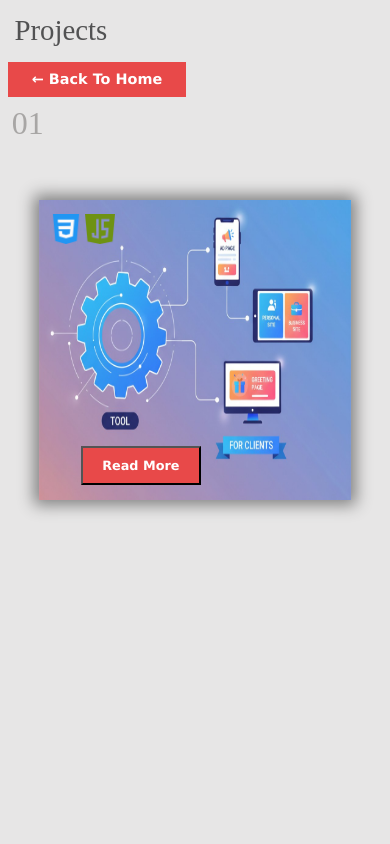
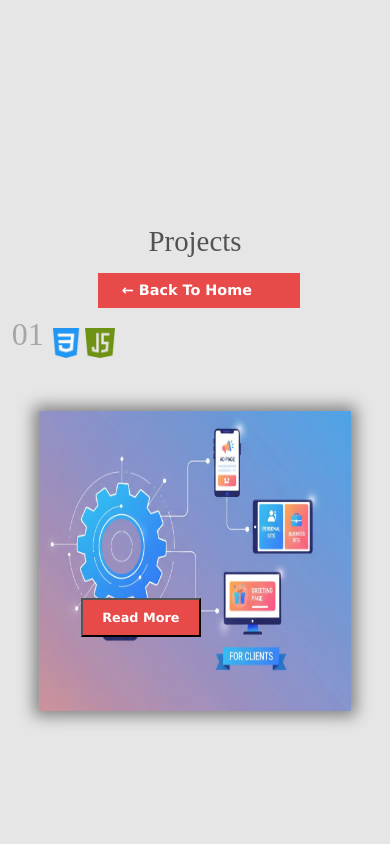
Before and after one commit to AshishGangwar-123/Portfolio, a plain HTML site: page project.html in a window 390 px wide. Shown: the top 844 px of the page. Drawn offline with Linux system fonts and the light colour scheme.

Commit message:
Add files via upload

```diff
--- a/contact.css
+++ b/contact.css
@@ -12,7 +12,7 @@ body, html{
 }
 .contact-logo{
 
-    height: 10vh;
+    height: 7vh;
 }
 .container{
     display: flex;
@@ -34,7 +34,7 @@ body, html{
     flex-wrap: wrap;
     align-items: center;
     display: flex;
-   gap: 60%;
+   gap: 50%;
 }
 .home{
     color: #525253;
@@ -43,12 +43,14 @@ body, html{
 }
 .home {
   background-color: #e84949;
-  width: fit-content;
+  width: 6.5vw;
+  font-size: 0.625em;
   color: white;
   padding: 0.8rem 2.3rem;
   font-family: Verdana, Geneva, Tahoma, sans-serif;
   font-weight: 700;
   position: relative;
+
   z-index: 1;
   margin-left: 2%;
 }
@@ -80,3 +82,22 @@ a{
     text-decoration: none;
     color: white;
 }
+@media (max-width: 400px) {
+  html, body {
+    overflow-x: hidden;
+    overflow-y: hidden;
+  }
+  .top{
+  flex-direction: column;
+}
+  .home {
+    width: 50vw;
+    font-size: 0.625em;
+    font-size: 0.9em;
+    padding: 0.6rem;
+    padding-left: 13vw;
+  }
+  .container{
+    margin-top: 18vh;
+  }
+}
--- a/experience.css
+++ b/experience.css
@@ -24,7 +24,8 @@
 }
 .home {
   background-color: #e84949;
-  width: fit-content;
+width: 6.5vw;
+  font-size: 0.625em;
   color: white;
   padding: 0.8rem 2.3rem;
   font-family: Verdana, Geneva, Tahoma, sans-serif;
@@ -102,3 +103,28 @@ span{
     border-radius: 5px;
     background-color: rgb(126, 238, 85);
 }
+@media (max-width: 400px) {
+  html, body {
+    overflow-x: hidden;
+    overflow-y: hidden;
+  }
+  .top{
+  flex-direction: column;
+}
+  .home {
+    width: 50vw;
+    font-size: 0.625em;
+    font-size: 0.9em;
+    padding: 0.6rem;
+    padding-left: 13vw;
+  }
+   .skill-container{
+    padding-top: 10vh;
+    margin: 3vw;
+  }
+  span{
+   padding-left: .8em;
+    color: #525253;
+    font-size: 1.5em;
+}
+}
--- a/project.html
+++ b/project.html
@@ -10,7 +10,7 @@
      <div class="project-section">
            <div class="top">
              <div class="page-header">Projects</div>
-             <div class="home"><a href="index.html">← Back To Home</a></div>
+             <a href="index.html"><div class="home">← Back To Home</div></a>
            </div>
             <div class="project-container">
                  <div class="project-card" id="project1">
@@ -28,7 +28,7 @@
 
 
                        <div class="btn-grp" id="btn-grp1">
-                            <button class="btn-pink btn-project"><a href="https://adnest123.netlify.app/">Read More</a></button>
+                            <a href="https://adnest123.netlify.app/"><button class="btn-pink btn-project">Read More</button></a>
                             <a href="">
                                 <i title="githubLink" class="fa-brands fa-github icon"></i>
                             </a>
--- a/projects.css
+++ b/projects.css
@@ -234,7 +234,8 @@ pre{
     flex-wrap: wrap;
     align-items: center;
     display: flex;
-   gap: 60%;
+
+   gap: 50%;
 }
 .home{
     color: #525253;
@@ -243,16 +244,17 @@ pre{
 }
 .home {
   background-color: #e84949;
-  width: fit-content;
+  width: 11.5vw;
+  font-size: 0.625em;
   color: white;
   padding: 0.8rem 2.3rem;
   font-family: Verdana, Geneva, Tahoma, sans-serif;
   font-weight: 700;
   position: relative;
+
   z-index: 1;
   margin-left: 2%;
 }
-
 .home::before{
   content: "";
   position: absolute;
@@ -478,6 +480,7 @@ justify-content: start;
 @media (max-width: 400px) {
   html, body {
     overflow-x: hidden;
+    overflow-y: hidden;
   }
  .project-container{
   height: 100vh;
@@ -491,8 +494,13 @@ justify-content: start;
     font-size: 1.8em;
     padding: 0.5em;
   }
-
+.top{
+  flex-direction: column;
+  margin-top: 25vh;
+}
   .home {
+    width: 52vw;
+    font-size: 0.625em;
     font-size: 0.9em;
     padding: 0.6rem 1.5rem;
   }
@@ -526,7 +534,7 @@ justify-content: start;
   .project-skills-container {
 
     position: relative;
-    bottom: 51vh;
+    bottom: 62.5vh;
     left: -2vw;
     z-index: 100;
     justify-content: center;
@@ -540,7 +548,7 @@ justify-content: start;
 
   .btn-pink {
     position: relative;
-    bottom: 15vh;
+    bottom: 22vh;
     left: -18vw;
     padding: 0.6rem 1.2rem;
     font-size: 0.8rem;
@@ -554,6 +562,35 @@ justify-content: start;
   .projectcard1hovercolor {
     font-size: 1em;
     padding: 1.5em;
+    padding-top: 8vh;
     background: #ab3939;
   }
+  .projectcard1hovercolor:hover{
+    width: 80vw;
+  }
+  .projectcard1hovercolor:hover {
+  animation: top .8s ease forwards 0s;
 }
+
+.projectcard1hovercolor:not(:hover) {
+  animation: none; /* reset when cursor leaves */
+}
+
+@keyframes top {
+  0% {
+    transform: scaleX(.8);
+    background-color: transparent;
+    opacity: 0;
+  }
+
+
+  100% {
+    transform: scaleX(1);
+    background-color: #525253;
+    opacity: 0.5;
+  }
+
+
+}
+
+}
--- a/skills.css
+++ b/skills.css
@@ -20,7 +20,8 @@
 }
 .home {
   background-color: #e84949;
-  width: fit-content;
+  width: 6.5vw;
+  font-size: 0.625em;
   color: white;
   padding: 0.8rem 2.3rem;
   font-family: Verdana, Geneva, Tahoma, sans-serif;
@@ -75,3 +76,23 @@ a{
     margin-left: 10vw;
   }
 }
+@media (max-width: 400px) {
+  html, body {
+    overflow-x: hidden;
+    overflow-y: hidden;
+  }
+  .top{
+  flex-direction: column;
+}
+  .home {
+    width: 50vw;
+    font-size: 0.625em;
+    font-size: 0.9em;
+    padding: 0.6rem;
+    padding-left: 13vw;
+  }
+   .skill-container{
+    padding-top: 10vh;
+    margin: 3vw;
+  }
+}
```
Also changed, not shown: contact.html (+1 -1 lines), experience.html (+1 -1 lines), skills.html (+1 -1 lines), style.css (+5 -3 lines).
